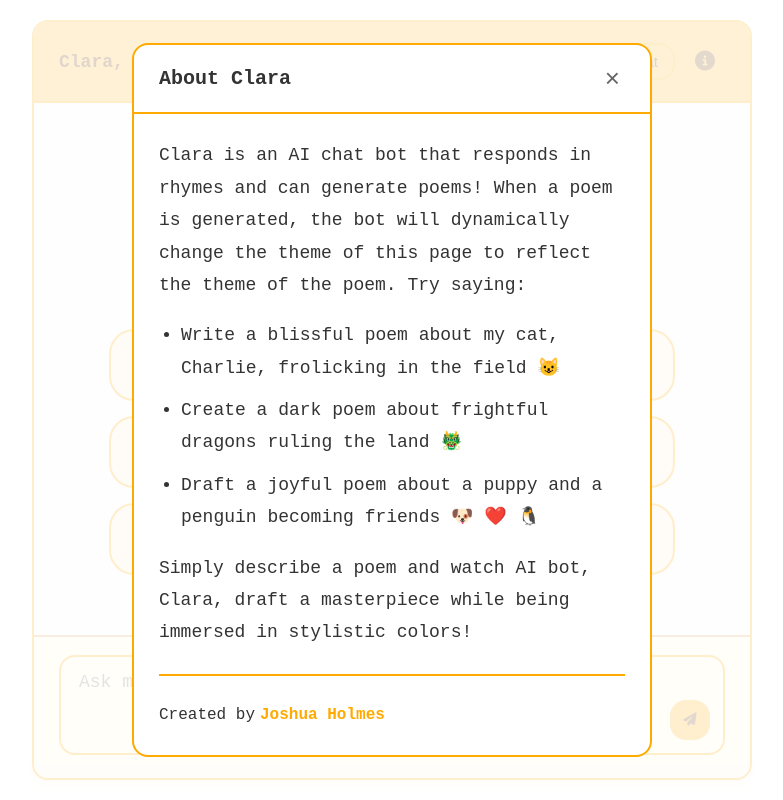
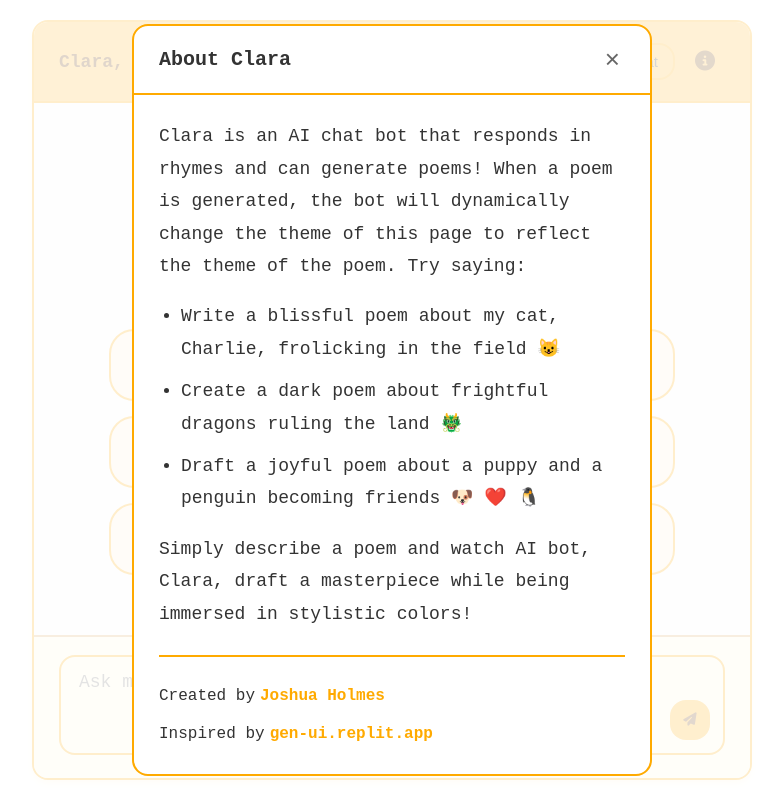
Before and after one commit to joshua-holmes/poetry-bot, a React (Vite) app: page / in a window 1280 px wide. Both pictures are taken after a click on the button 953 px from the left and 61 px from the top of the page. Shown: the whole page, without its empty margins (248-1031 px from the left). Built offline with nearby package versions, Linux system fonts and the light colour scheme.

Commit message:
Give credit where credit is due!

```diff
--- a/src/components/Modal.tsx
+++ b/src/components/Modal.tsx
@@ -39,6 +39,12 @@ function Modal() {
                 Joshua Holmes
               </a>
             </p>
+            <p>
+              Inspired by
+              <a href="https://gen-ui.replit.app/" target="_blank" rel="noopener noreferrer">
+                gen-ui.replit.app
+              </a>
+            </p>
           </div>
         </div>
       </div>
```
